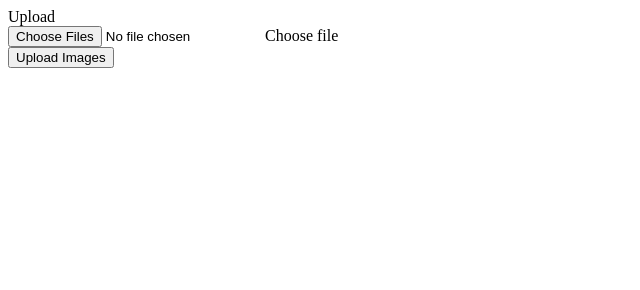
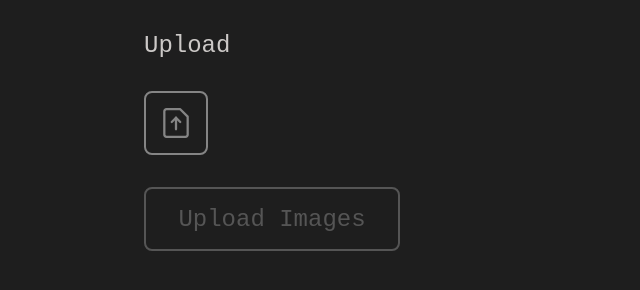
Before and after one commit to StanislavXmov/image_loader, a website: page index.html in a window 1280 px wide. Shown: the whole page, without its empty margins (0-640 px from the left). Drawn offline with Linux system fonts and the light colour scheme.

Commit message:
add style

```diff
--- a/index.html
+++ b/index.html
@@ -4,26 +4,137 @@
   <meta charset="UTF-8">
   <meta name="viewport" content="width=device-width, initial-scale=1.0">
   <title>Load image</title>
+  <style>
+    * {
+      margin: 0;
+      padding: 0;
+      box-sizing: border-box;
+
+      font-family: monospace;
+    }
+
+    body {
+      max-width: 1024px;
+      margin: 0 auto;
+      padding: 32px 16px;
+
+      background: #1E1E1E;
+    }
+
+    #form {
+      display: flex;
+      flex-direction: column;
+      gap: 32px;
+    }
+
+    .title {
+      font-size: 24px;
+      color: #CCC9C7;
+    }
+
+    .fileInput {
+      display: none;
+    }
+
+    .fileLabel {
+      width: 64px;
+      height: 64px;
+      display: flex;
+      justify-content: center;
+      align-items: center;
+
+      border: 2px solid #858585;
+      border-radius: 8px;
+
+      cursor: pointer;
+    }
+
+    .fileLabel:hover {
+      border-color: #CCC9C7;
+    }
+
+    .fileLabel:hover svg path {
+      stroke: #CCC9C7;
+    }
+
+    .btn {
+      width: 256px;
+      height: 64px;
+      display: flex;
+      justify-content: center;
+      align-items: center;
+      outline: none;
+      background: #1E1E1E;
+
+      border: 2px solid #858585;
+      border-radius: 8px;
+
+      cursor: pointer;
+      font-size: 24px;
+      color: #858585;
+    }
+
+    .btn:hover {
+      border-color: #CCC9C7;
+      color: #CCC9C7;
+    }
+
+    .btn.disabled {
+      cursor: not-allowed;
+      border-color: #555555;
+      color: #555555;
+    }
+
+    .imageWrapper {
+      display: none;
+      grid-template-columns: repeat(4, 128px);
+      grid-template-rows: repeat(4, 128px);
+      gap: 16px;
+    }
+
+    .image {
+      width: 128px;
+      height: 128px;
+      object-fit: cover;
+      border-radius: 8px;
+    }
+  </style>
 </head>
 <body>
   <form id="form">
     <span class="title">Upload</span>
     <div class="inputControl">
       <input type="file" multiple class="fileInput" id="fileInput" name="filedata" >
-      <label class="fileLabel" for="fileInput">Choose file</label>
+      <label class="fileLabel" for="fileInput">
+        <svg xmlns="http://www.w3.org/2000/svg" fill="none" viewBox="-2.285 -2.285 64 64" height="32" width="32"><g id="upload-file"><path id="Vector" stroke="#858585" stroke-linecap="round" stroke-linejoin="round" d="M53.0625 53.0625c0 1.125774 -0.44742299999999996 2.205702 -1.2433605 3.0016395s-1.8758655000000002 1.2433605 -3.0016395 1.2433605h-38.205c-1.1258589 0 -2.20557465 -0.44742299999999996 -3.00168195 -1.2433605C6.8147532 55.268202 6.3675 54.188274 6.3675 53.0625v-46.695c0 -1.1258589 0.4472532 -2.20557465 1.24331805 -3.001669215C8.40692535 2.569740465 9.486641100000002 2.1225 10.6125 2.1225H38.205L53.0625 16.98v36.0825Z" stroke-width="4.57"></path><path id="vector 377" stroke="#858585" stroke-linecap="round" stroke-linejoin="round" d="m38.205 27.5925 -8.49 -8.49 -8.49 8.49" stroke-width="4.57"></path><path id="vector 378" stroke="#858585" stroke-linecap="round" stroke-linejoin="round" d="M29.715 19.1025 29.715 42.45" stroke-width="4.57"></path></g></svg>
+      </label>
     </div>
-    <button id="loadImagesBtn">Upload Images</button>
+    <button class="btn disabled" id="loadImagesBtn" disabled>Upload Images</button>
+    <div id="imageWrapper" class="imageWrapper"></div>
   </form>
   <script>
     const input = document.getElementById('fileInput');
     const btn = document.getElementById('loadImagesBtn');
     const form = document.getElementById('form');
+    const imageWrapper = document.getElementById('imageWrapper');
 
     let files = null;
 
     input.addEventListener('change', (e) => {
       if (input.files.length > 0) {
         files = input.files;
+
+        btn.classList.remove('disabled');
+        btn.disabled = false;
+
+        imageWrapper.style.display = 'grid';
+        for (const file of files) {
+          const image = document.createElement('img');
+          image.classList.add('image');
+          const url = URL.createObjectURL(file);
+          image.src = url;
+          imageWrapper.append(image);
+        }
       }
     });
 
@@ -44,6 +155,10 @@
       if (files) {
         load(files);
         form.reset();
+        imageWrapper.innerHTML = '';
+        imageWrapper.style.display = 'none';
+        btn.classList.add('disabled');
+        btn.disabled = true;
       }
     });
 
```
